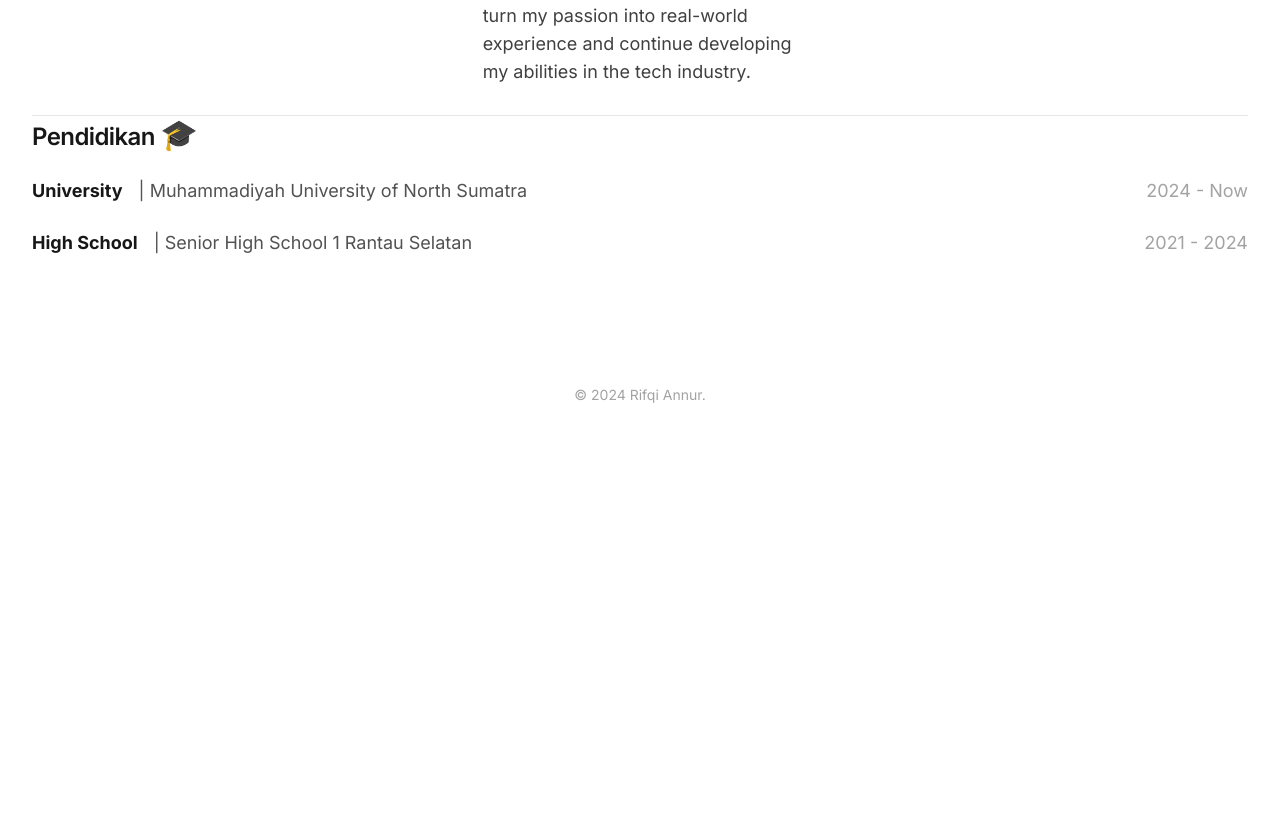
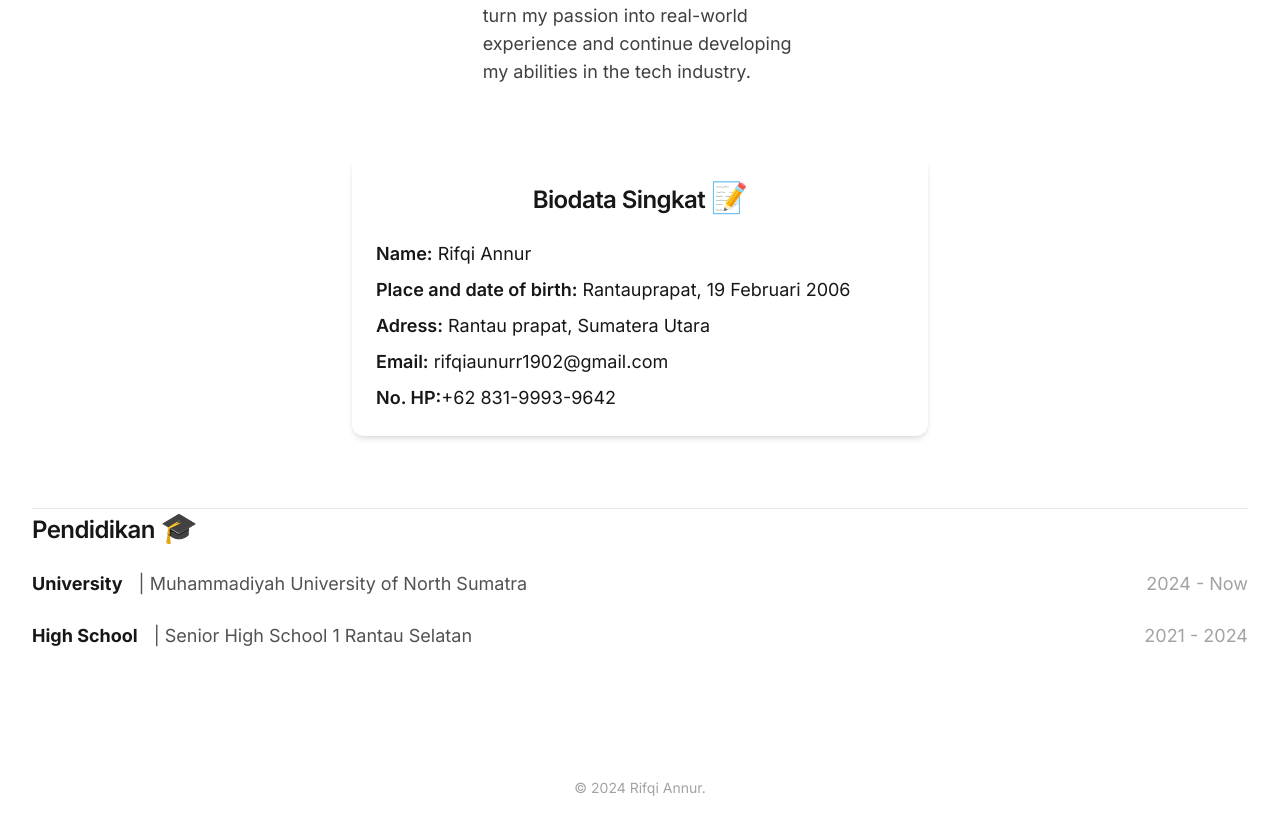
Before and after one commit to Journalscode/Rifqi-an-nur, a website: page index.html in a window 1280 px wide. Shown: the part 805-1635 px from the top of the page. Before the commit the page ends 1242 px from the top, so only its background shows below. Drawn offline with nearby package versions, Linux system fonts and the light colour scheme.

Commit message:
Add bidata

```diff
--- a/index.html
+++ b/index.html
@@ -3,7 +3,7 @@
 <head>
     <meta charset="UTF-8" />
     <meta name="viewport" content="width=device-width, initial-scale=1.0"/>
-    <title>Rifqi an-nur – Portfolio</title>
+    <title>Rifqi an-nu – Portfolio</title>
     <link rel="icon" href="https://via.placeholder.com/32" type="image/png">
     <script src="https://cdn.tailwindcss.com"></script>
     <link rel="stylesheet" href="https://fonts.googleapis.com/css?family=Inter:400,600,700&display=swap">
@@ -116,8 +116,21 @@
         </div>
     </section>
 
-    <br><br>
+    <br><br><br><br>
 
+    <!-- Biodata Singkat Section -->
+    <section class="flex justify-center items-center px-4 pt-10 pb-6">
+        <div class="w-full max-w-xl bg-white rounded-xl shadow-md p-6 flex flex-col gap-3 items-center">
+            <h2 class="text-2xl font-semibold mb-3 tracking-tight text-center">Biodata Singkat <span class="text-3xl">📝</span></h2>
+            <ul class="text-base md:text-lg space-y-2 w-full">
+                <li><span class="font-semibold">Name:</span> Rifqi Annur</li>
+                <li><span class="font-semibold">Place and date of birth:</span> Rantauprapat, 19 Februari 2006</li>
+                <li><span class="font-semibold">Adress:</span> Rantau prapat, Sumatera Utara</li>
+                <li><span class="font-semibold">Email:</span> rifqiaunurr1902@gmail.com</li>
+                <li><span class="font-semibold">No. HP:</span>+62 831-9993-9642</li>
+            </ul>
+        </div>
+    </section>
 
     <!-- Education Section -->
     <section class="px-8 mb-24 mt-12">
```
Also changed, not shown: src/output.css.
